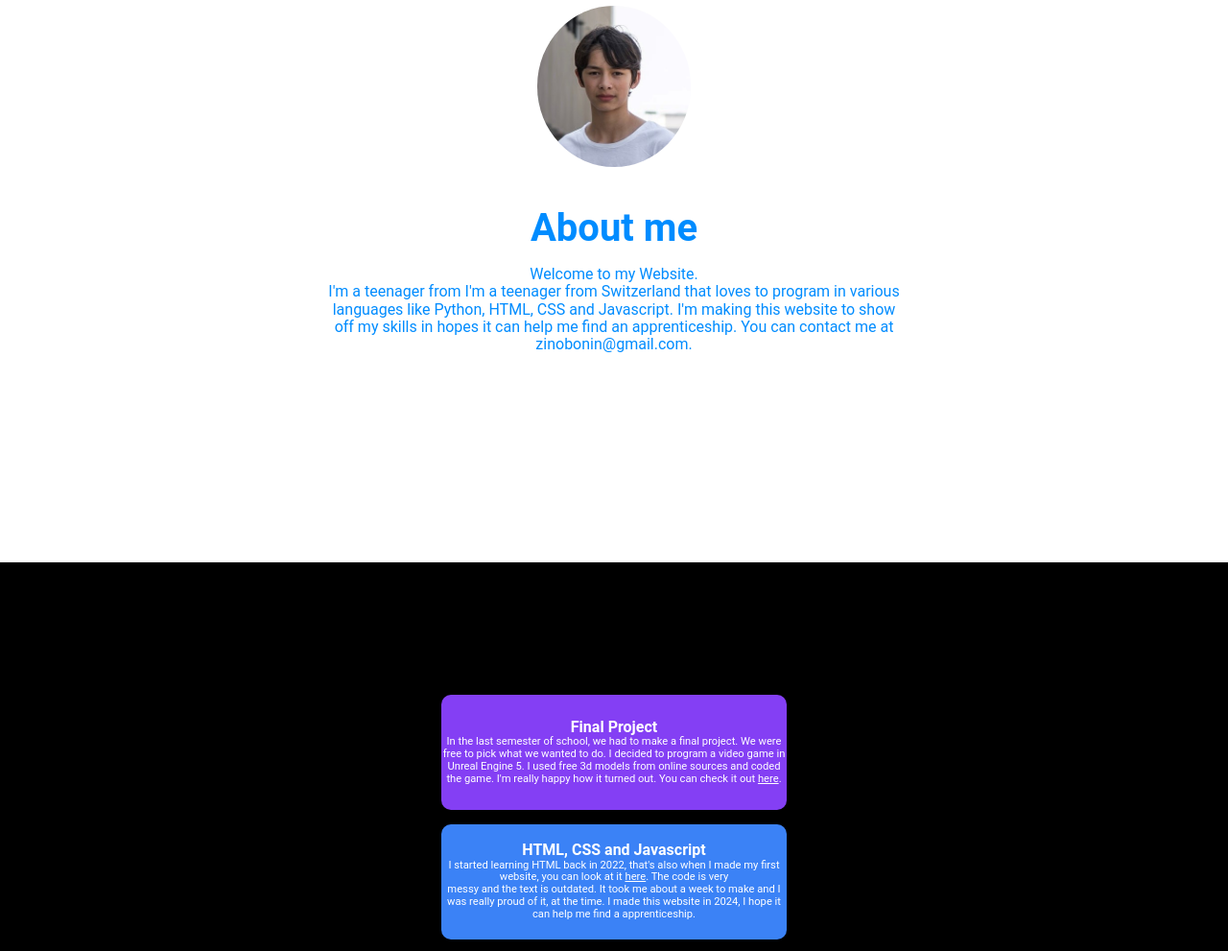
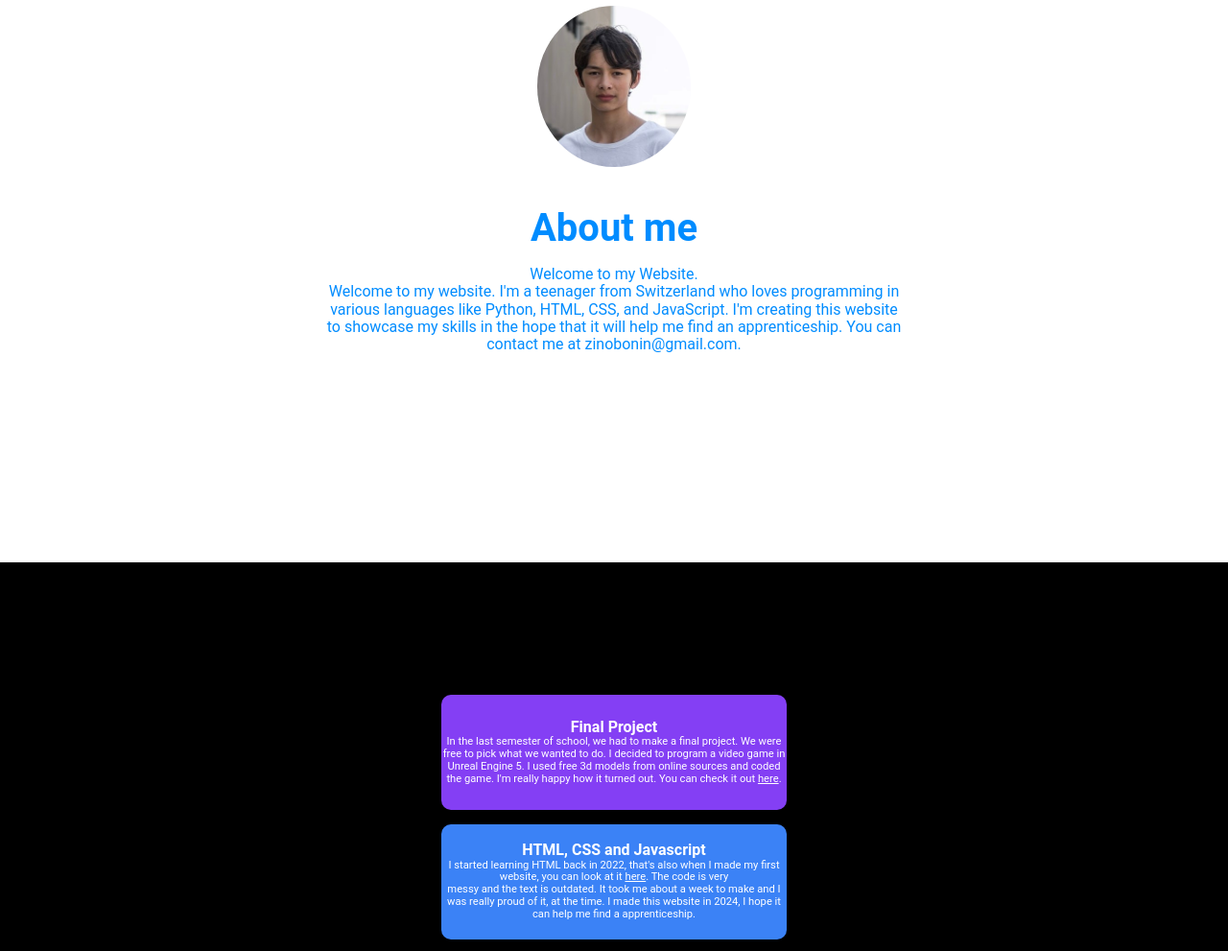
Before and after one commit to ziboobso/website, a plain HTML site: page index.html in a window 1280 px wide. Shown: the part 1014-2005 px from the top of the page at 96% size. Drawn offline with nearby package versions, Linux system fonts and the light colour scheme; a web font is replaced by a local one.

Commit message:
Update index.html

```diff
--- a/index.html
+++ b/index.html
@@ -61,11 +61,8 @@
 		<div class="new-section-content">
 			<img style="border-radius: 50%;height: 168px;width: 175.5;transition: 0.5s ease;"src="Bewerbungsfoto.jpg" alt="Me" class="img">
 		  <h2>About me</h2>
-		  <p>Welcome to my Website. <br> I'm a teenager from
-			I'm a teenager from Switzerland that loves to program in
-			various languages like Python, HTML, CSS and Javascript.
-			I'm making this website to show off my skills in hopes it can help me find an
-			apprenticeship. You can contact me at zinobonin@gmail.com.</p>
+		  <p>Welcome to my Website. <br>
+			  Welcome to my website. I'm a teenager from Switzerland who loves programming in various languages like Python, HTML, CSS, and JavaScript. I'm creating this website to showcase my skills in the hope that it will help me find an apprenticeship. You can contact me at zinobonin@gmail.com.</p>
 		</div>
 	</div>
 
```
